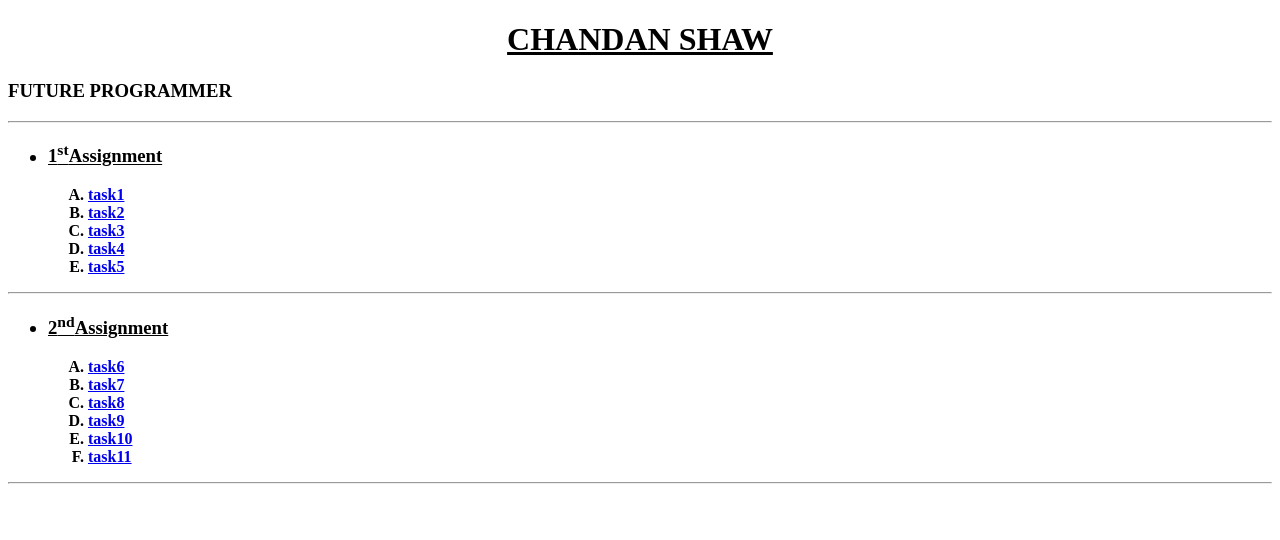
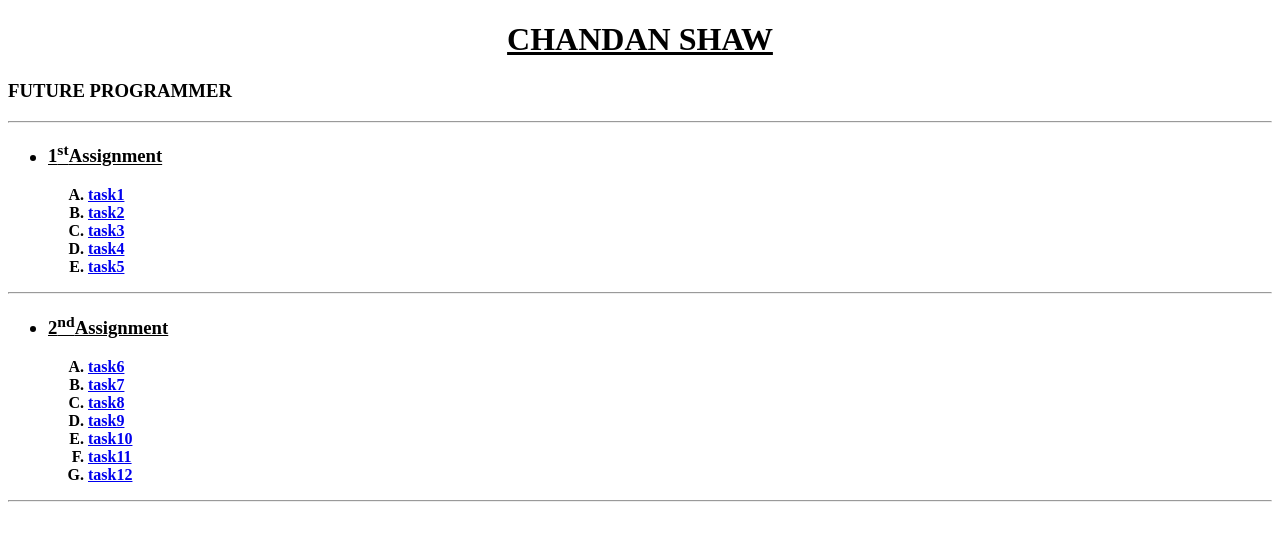
Before and after one commit to chandanshaw833609/html-design, a plain HTML site: page index.html in a window 1280 px wide. Drawn offline with Linux system fonts and the light colour scheme.

Commit message:
Update index.html

```diff
--- a/index.html
+++ b/index.html
@@ -33,6 +33,8 @@
             <li><a href="task9.html">task9</a></li>
             <li><a href="task10.html">task10</a></li>
             <li><a href="task11.html">task11</a></li>
+            <li><a href="task12.html">task12</a></li>
+
         </ol>
      </b>
      </ul>
```
